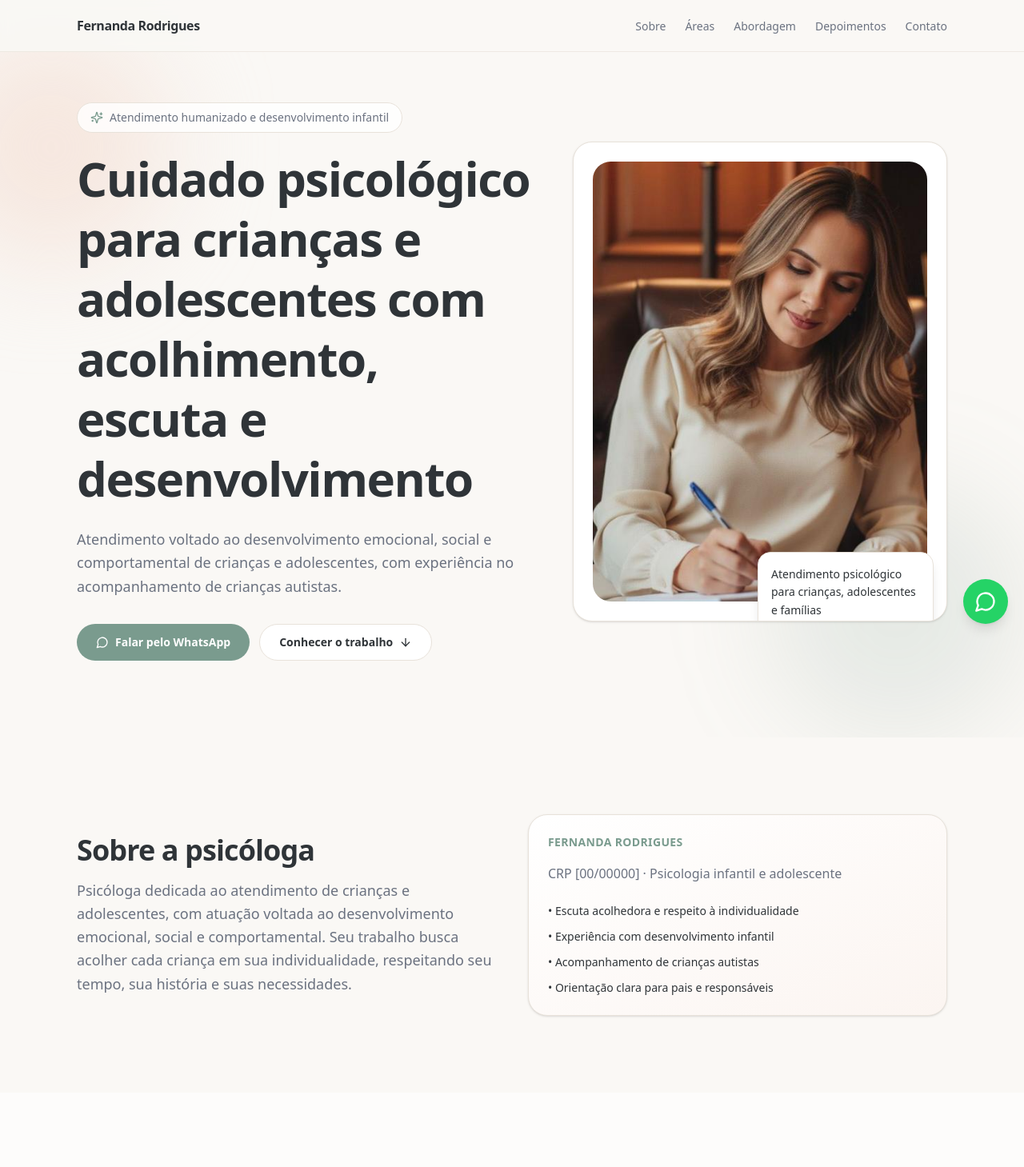
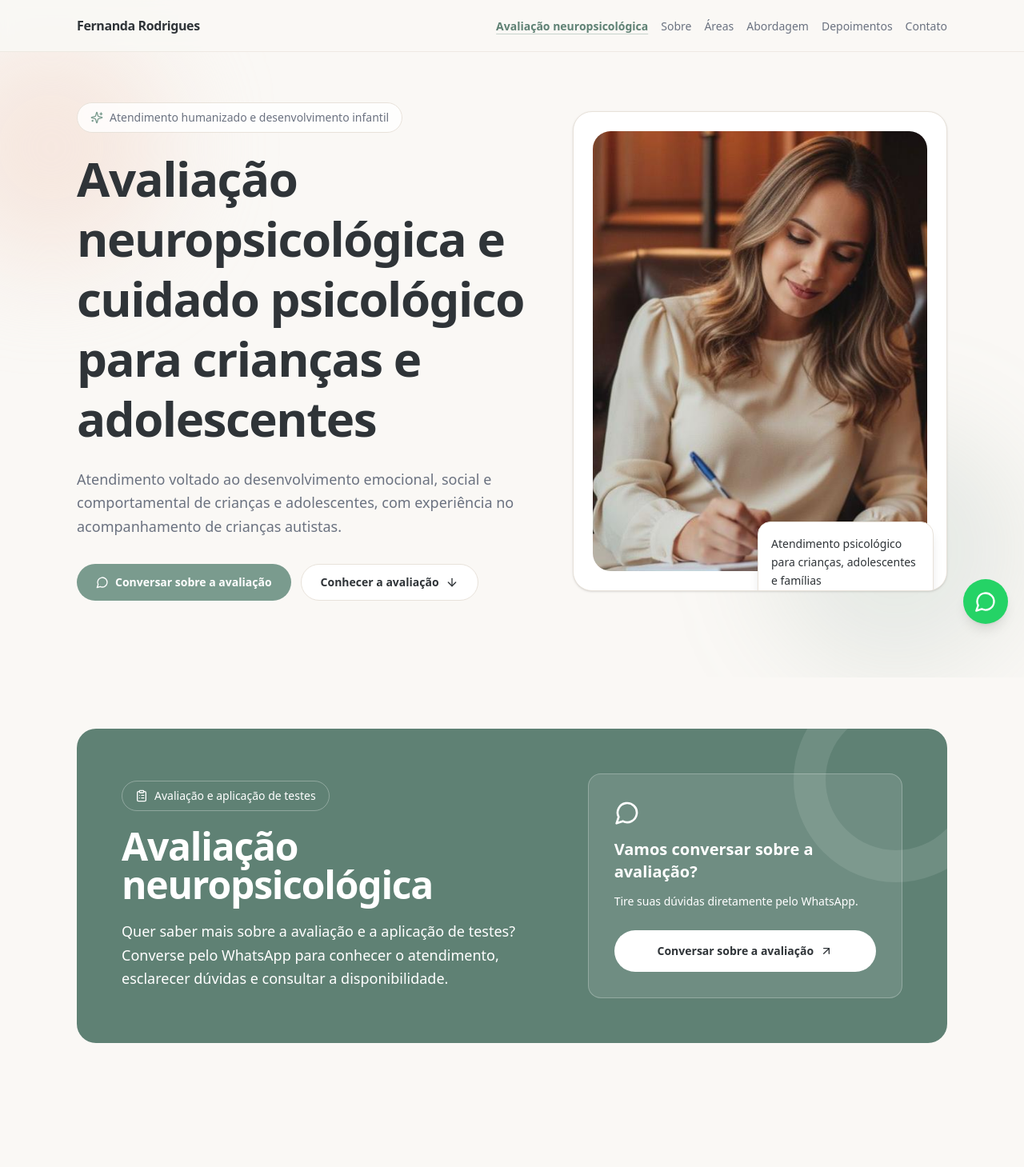
Before and after one commit to ErickAMachado/Site-Dra.-Fernanda-Rodrigues---Psico, a Next.js app: page / in a window 1280 px wide. Shown: the top 1459 px of the page at 80% size. Built offline with nearby package versions, Linux system fonts and the light colour scheme; no server answers; the database is empty.

Commit message:
Highlight neuropsychological assessment with dedicated section and WhatsApp CTA

```diff
--- a/src/app/page.tsx
+++ b/src/app/page.tsx
@@ -1,4 +1,5 @@
 import AboutSection from "@/components/AboutSection";
+import AssessmentSection from "@/components/AssessmentSection";
 import ApproachSection from "@/components/ApproachSection";
 import AutismSection from "@/components/AutismSection";
 import BookingCtaSection from "@/components/BookingCtaSection";
@@ -20,6 +21,7 @@ export default async function HomePage() {
       <SiteHeader />
       <main>
         <Hero />
+        <AssessmentSection />
         <AboutSection />
         <ServicesSection />
         <ApproachSection />
--- /dev/null
+++ b/src/components/AssessmentSection.tsx
@@ -0,0 +1,49 @@
+import { ArrowUpRight, ClipboardList, MessageCircle } from "lucide-react";
+import { siteContent } from "@/lib/content";
+import { getWhatsAppUrl } from "@/lib/supabaseClient";
+
+export default function AssessmentSection() {
+  const assessment = siteContent.assessment;
+
+  return (
+    <section
+      id="avaliacao-neuropsicologica"
+      aria-labelledby="assessment-title"
+      className="scroll-mt-24 py-10 sm:py-16"
+    >
+      <div className="section-container">
+        <div className="relative overflow-hidden rounded-3xl bg-primary-dark px-6 py-10 text-white sm:p-12 lg:p-14">
+          <div className="pointer-events-none absolute -right-16 -top-16 h-64 w-64 rounded-full border-[40px] border-white/10" aria-hidden="true" />
+          <div className="relative grid gap-8 lg:grid-cols-[1.4fr_1fr] lg:items-center">
+            <div>
+              <div className="mb-5 inline-flex items-center gap-2 rounded-full border border-white/30 px-4 py-2 text-sm font-medium">
+                <ClipboardList className="h-4 w-4" aria-hidden="true" />
+                Avaliação e aplicação de testes
+              </div>
+              <h2 id="assessment-title" className="text-3xl font-semibold tracking-tight sm:text-4xl lg:text-5xl">
+                {assessment.title}
+              </h2>
+              <p className="mt-5 max-w-2xl text-base leading-relaxed sm:text-lg">
+                {assessment.text}
+              </p>
+            </div>
+            <div className="rounded-2xl border border-white/25 bg-white/10 p-6 sm:p-8">
+              <MessageCircle className="mb-4 h-8 w-8" aria-hidden="true" />
+              <h3 className="text-xl font-semibold">Vamos conversar sobre a avaliação?</h3>
+              <p className="mt-3 text-sm leading-relaxed">Tire suas dúvidas diretamente pelo WhatsApp.</p>
+              <a
+                href={getWhatsAppUrl(assessment.message)}
+                target="_blank"
+                rel="noopener noreferrer"
+                className="mt-6 inline-flex w-full items-center justify-center gap-2 rounded-full bg-white px-5 py-4 text-center text-sm font-semibold text-foreground transition hover:bg-secondary focus-visible:outline focus-visible:outline-2 focus-visible:outline-offset-4 focus-visible:outline-white"
+              >
+                {assessment.cta}
+                <ArrowUpRight className="h-4 w-4 shrink-0" aria-hidden="true" />
+              </a>
+            </div>
+          </div>
+        </div>
+      </div>
+    </section>
+  );
+}
--- a/src/components/Hero.tsx
+++ b/src/components/Hero.tsx
@@ -8,7 +8,7 @@ import { siteContent } from "@/lib/content";
 import Image from "next/image";
 
 export default function Hero() {
-  const whatsappUrl = getWhatsAppUrl();
+  const whatsappUrl = getWhatsAppUrl(siteContent.assessment.message);
 
   return (
     <section
@@ -47,10 +47,10 @@ export default function Hero() {
               className="btn-primary"
             >
               <MessageCircle className="h-4 w-4" aria-hidden="true" />
-              Falar pelo WhatsApp
+              {siteContent.assessment.cta}
             </a>
-            <Link href="#sobre" className="btn-secondary">
-              Conhecer o trabalho
+            <Link href="#avaliacao-neuropsicologica" className="btn-secondary">
+              Conhecer a avaliação
               <ArrowDown className="h-4 w-4" aria-hidden="true" />
             </Link>
           </div>
--- a/src/components/SiteHeader.tsx
+++ b/src/components/SiteHeader.tsx
@@ -2,6 +2,7 @@ import Link from "next/link";
 import { siteContent } from "@/lib/content";
 
 const navLinks = [
+  { href: "#avaliacao-neuropsicologica", label: "Avaliação neuropsicológica" },
   { href: "#sobre", label: "Sobre" },
   { href: "#areas", label: "Áreas" },
   { href: "#abordagem", label: "Abordagem" },
@@ -20,13 +21,16 @@ export default function SiteHeader() {
           {siteContent.psychologistName}
         </Link>
 
-        <nav aria-label="Navegação principal" className="hidden md:block">
-          <ul className="flex items-center gap-6">
+        <Link href="#avaliacao-neuropsicologica" className="ml-3 rounded-full bg-primary-dark px-3 py-2 text-xs font-semibold text-white lg:hidden">
+          Avaliação
+        </Link>
+        <nav aria-label="Navegação principal" className="hidden lg:block">
+          <ul className="flex items-center gap-4">
             {navLinks.map((link) => (
               <li key={link.href}>
                 <Link
                   href={link.href}
-                  className="text-sm text-muted transition hover:text-primary"
+                  className={link.href === "#avaliacao-neuropsicologica" ? "text-sm font-semibold text-primary-dark underline decoration-primary/40 underline-offset-4" : "text-sm text-muted transition hover:text-primary"}
                 >
                   {link.label}
                 </Link>
--- a/src/lib/content.ts
+++ b/src/lib/content.ts
@@ -4,7 +4,7 @@ export const siteContent = {
   psychologistName: "Fernanda Rodrigues",
   hero: {
     title:
-      "Cuidado psicológico para crianças e adolescentes com acolhimento, escuta e desenvolvimento",
+      "Avaliação neuropsicológica e cuidado psicológico para crianças e adolescentes",
     subtitle:
       "Atendimento voltado ao desenvolvimento emocional, social e comportamental de crianças e adolescentes, com experiência no acompanhamento de crianças autistas.",
     trustCard:
@@ -13,6 +13,12 @@ export const siteContent = {
   about: {
     title: "Sobre a psicóloga",
     text: "Psicóloga dedicada ao atendimento de crianças e adolescentes, com atuação voltada ao desenvolvimento emocional, social e comportamental. Seu trabalho busca acolher cada criança em sua individualidade, respeitando seu tempo, sua história e suas necessidades.",
+  },
+  assessment: {
+    title: "Avaliação neuropsicológica",
+    text: "Quer saber mais sobre a avaliação e a aplicação de testes? Converse pelo WhatsApp para conhecer o atendimento, esclarecer dúvidas e consultar a disponibilidade.",
+    cta: "Conversar sobre a avaliação",
+    message: "Olá, gostaria de saber mais sobre a avaliação neuropsicológica e a aplicação de testes.",
   },
   approach: {
     title: "Abordagem no atendimento",
```
